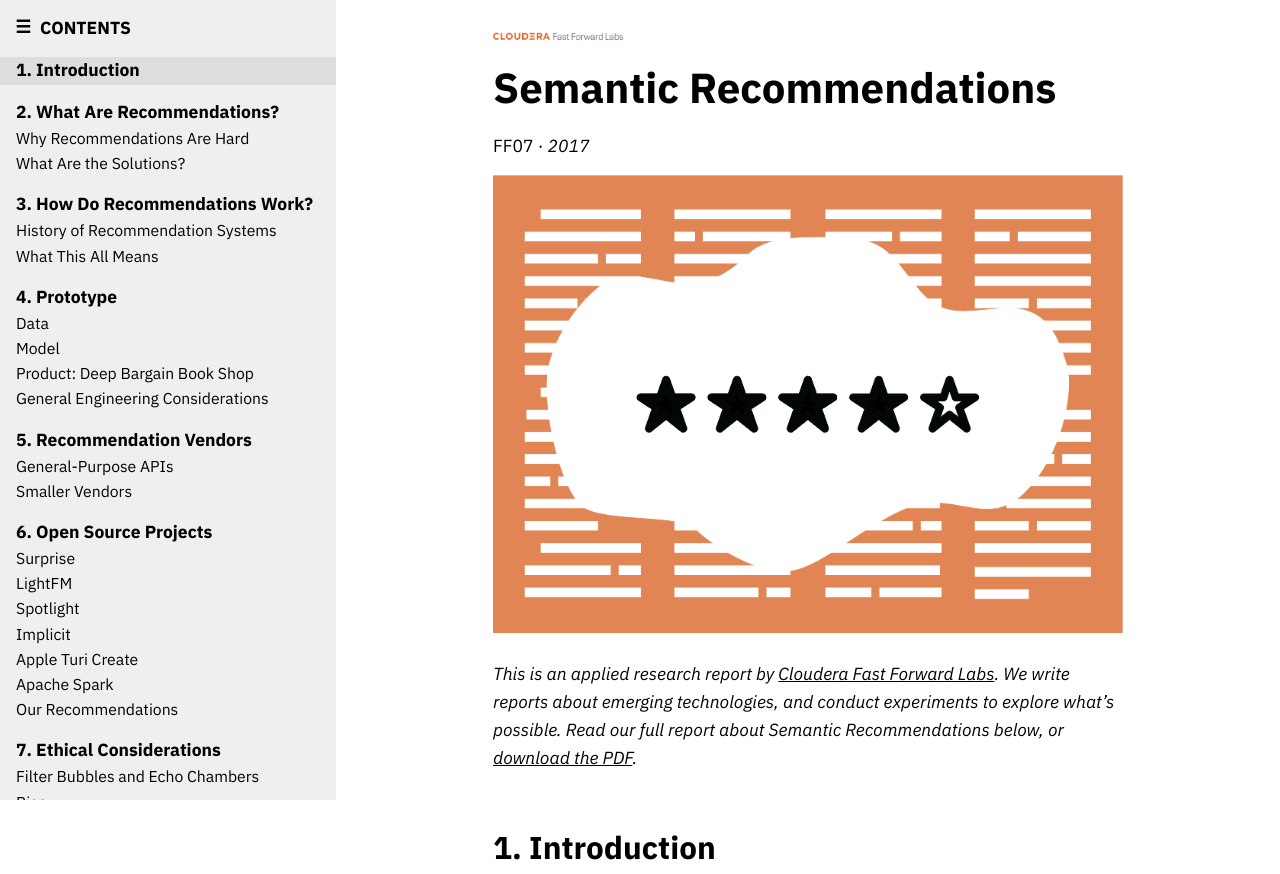
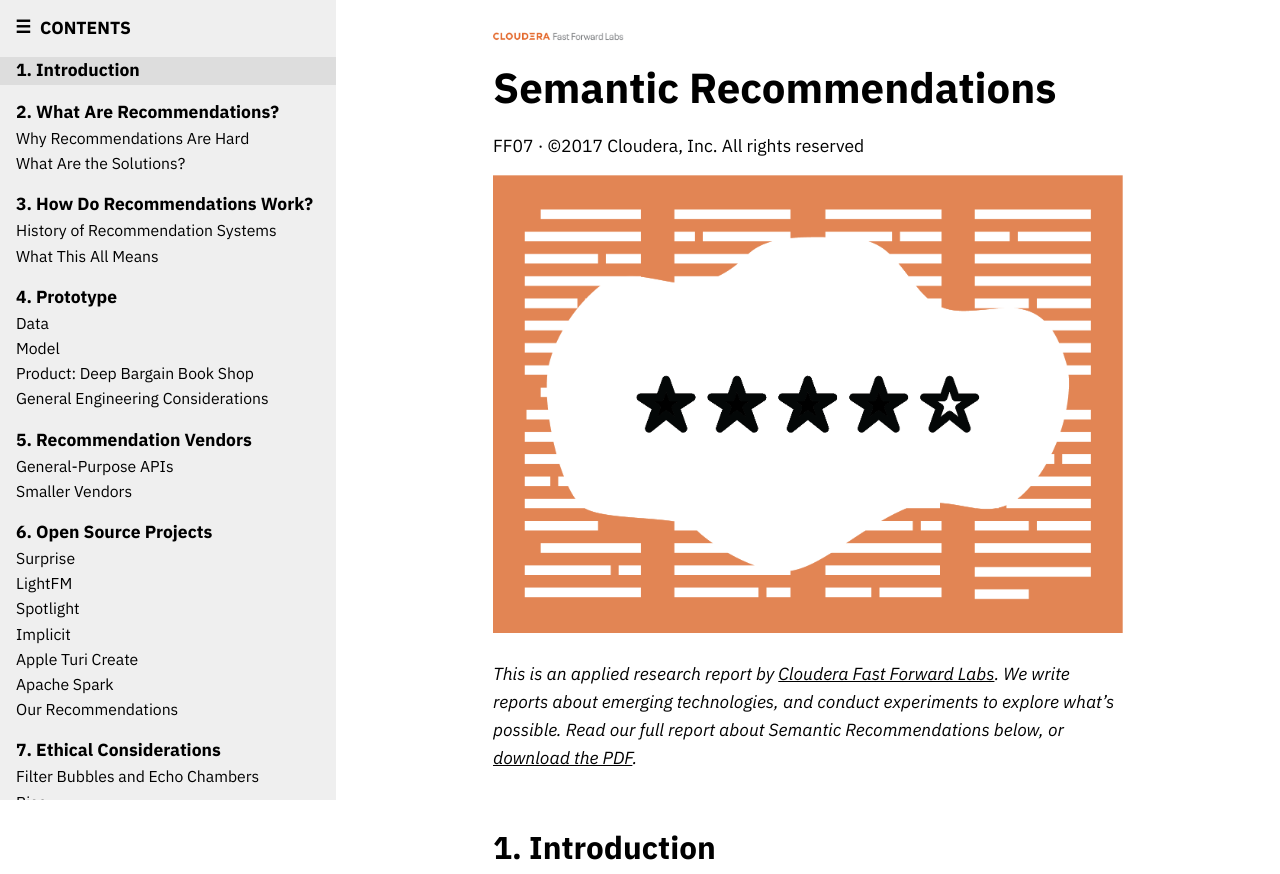
Before and after one commit to fastforwardlabs/mdff07-recommendations, a plain HTML site: page index.html in a window 1280 px wide. Shown: the top 874 px of the page. Drawn offline with Linux system fonts and the light colour scheme.

Commit message:
publish: add copyright
generated from commit 7920bc00e237622cd3bb77a067fe1f8c83003bb2

```diff
--- a/index.html
+++ b/index.html
@@ -572,7 +572,7 @@
             <a href="https://www.cloudera.com/products/fast-forward-labs-research.html">Cloudera Fast Forward</a>
           </div>
           <h1 id="semantic-recommendations">Semantic Recommendations</h1>
-<p>FF07 · <em>2017</em></p>
+<p>FF07 · ©2017 Cloudera, Inc. All rights reserved</p>
 <figure><img src="figures/cover-iso-10.png" alt=""></figure>
 <p><em>This is an applied research report by <a href="https://www.cloudera.com/products/fast-forward-labs-research.html">Cloudera Fast Forward Labs</a>. We write reports about emerging technologies, and conduct experiments to explore what’s possible. Read our full report about Semantic Recommendations below, or <a href="/FF07-Semantic_Recommendations.pdf" target="_blank" id="report-pdf-download">download the PDF</a>.</em></p>
 <p><div class="table-of-contents"><div id="toc-header" style="display: flex; font-weight: bold; text-transform: uppercase;">
```
Also changed, not shown: figures/ff07_cover.png (renamed from figures/00-07.png), figures/recommendation_models.png (added), figures/recommendations_embeddings.png (added), 2 other files.
